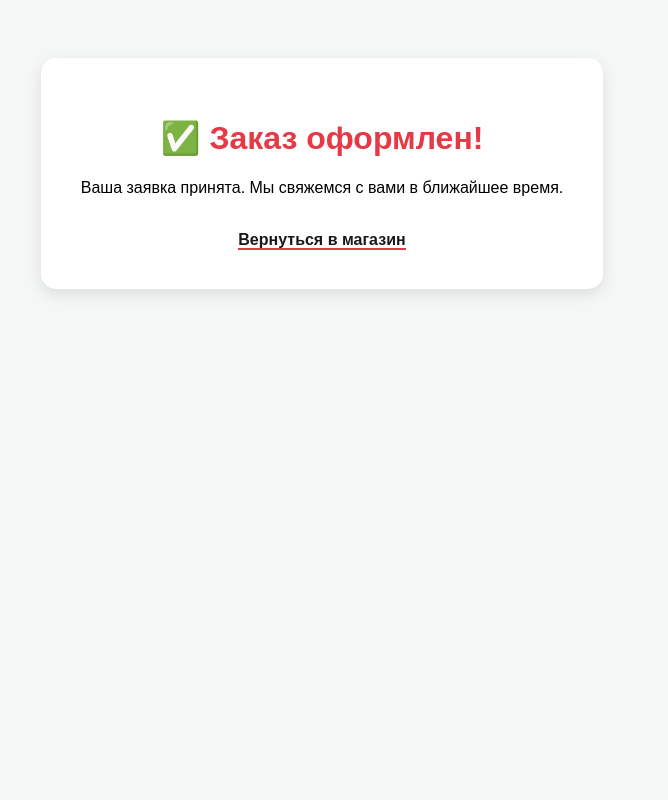
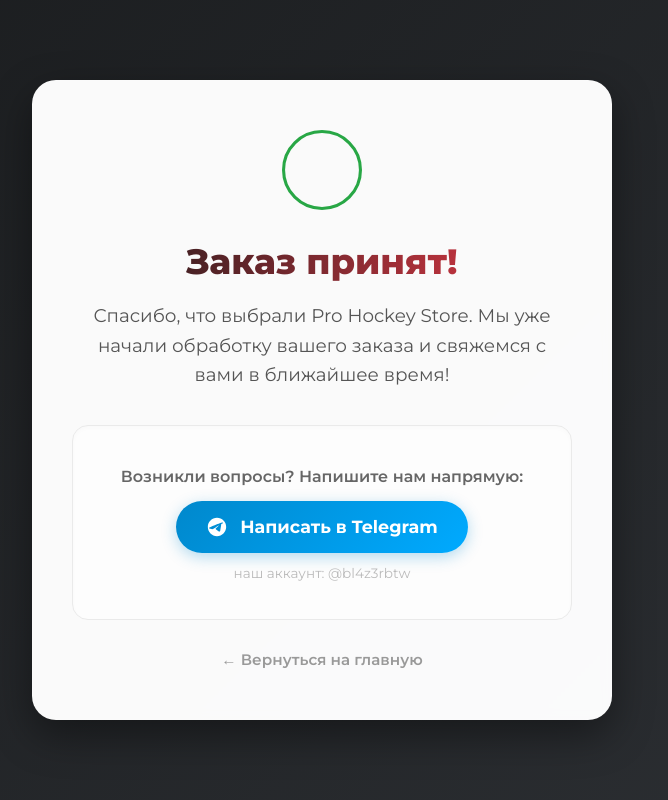
Before and after one commit to artik1112006-lang/pro_hockey-store, a FastAPI app: page /order_success in a window 1280 px wide. Shown: the whole page, without its empty margins (318-986 px from the left). Run offline with FastAPI, Linux system fonts and the light colour scheme.

Commit message:
Update order_success.html

```diff
--- a/templates/order_success.html
+++ b/templates/order_success.html
@@ -2,20 +2,173 @@
 <html lang="ru">
 <head>
     <meta charset="UTF-8">
-    <title>Заказ принят — PRO HOCKEY</title>
+    <meta name="viewport" content="width=device-width, initial-scale=1.0">
+    <title>Заказ оформлен — Pro Hockey Store</title>
+    <link href="https://fonts.googleapis.com/css2?family=Montserrat:wght@400;600;700;800&display=swap" rel="stylesheet">
+    <link rel="stylesheet" href="/static/style.css">
     <style>
-        body { font-family: sans-serif; text-align: center; padding: 50px; background: #f4f7f6; }
-        .card { background: white; padding: 40px; border-radius: 15px; display: inline-block; box-shadow: 0 5px 15px rgba(0,0,0,0.1); }
-        h1 { color: #e63946; }
-        a { color: #1a1a1a; text-decoration: none; font-weight: bold; border-bottom: 2px solid #e63946; }
+        body, html { margin: 0; padding: 0; height: 100%; font-family: 'Montserrat', sans-serif; }
+
+        body {
+            /* ТЕМНО-СЕРЫЙ ФОН */
+            background: linear-gradient(135deg, #1a1c1e 0%, #2c2f33 100%);
+            display: flex;
+            align-items: center;
+            justify-content: center;
+            color: #333;
+        }
+
+        .success-card {
+            background: rgba(255, 255, 255, 0.98);
+            padding: 50px 40px;
+            border-radius: 24px;
+            box-shadow: 0 15px 40px rgba(0,0,0,0.4);
+            width: 90%;
+            max-width: 500px;
+            text-align: center;
+            backdrop-filter: blur(5px);
+            animation: cardAppear 0.6s ease-out;
+        }
+
+        @keyframes cardAppear {
+            from { opacity: 0; transform: translateY(30px); }
+            to { opacity: 1; transform: translateY(0); }
+        }
+
+        .success-icon {
+            width: 80px;
+            height: 80px;
+            margin: 0 auto 30px auto;
+            display: block;
+        }
+
+        .success-icon__circle {
+            stroke-dasharray: 166;
+            stroke-dashoffset: 166;
+            stroke-width: 2;
+            stroke-miterlimit: 10;
+            stroke: #28a745;
+            fill: none;
+            animation: stroke 0.6s cubic-bezier(0.65, 0, 0.45, 1) forwards;
+        }
+
+        .success-icon__check {
+            transform-origin: 50% 50%;
+            stroke-dasharray: 48;
+            stroke-dashoffset: 48;
+            animation: stroke 0.3s cubic-bezier(0.65, 0, 0.45, 1) 0.8s forwards;
+        }
+
+        @keyframes stroke {
+            100% { stroke-dashoffset: 0; }
+        }
+
+        h1 {
+            font-size: 2.2rem;
+            font-weight: 800;
+            margin-bottom: 15px;
+            background: linear-gradient(90deg, #1a1a1a, #e63946);
+            -webkit-background-clip: text;
+            -webkit-text-fill-color: transparent;
+        }
+
+        .main-text {
+            color: #555;
+            font-size: 1.15rem;
+            line-height: 1.6;
+            margin-bottom: 35px;
+        }
+
+        .tg-contact-block {
+            background: #fdfdfd;
+            border-radius: 16px;
+            padding: 25px;
+            border: 1px solid #eaeaea;
+            box-shadow: inset 0 2px 5px rgba(0,0,0,0.02);
+            margin-bottom: 30px;
+        }
+
+        .tg-question {
+            font-size: 1rem;
+            color: #666;
+            margin-bottom: 15px;
+            font-weight: 600;
+        }
+
+        .tg-link-btn {
+            display: inline-flex;
+            align-items: center;
+            gap: 12px;
+            background: linear-gradient(135deg, #0088cc 0%, #00aaff 100%);
+            color: white;
+            text-decoration: none;
+            padding: 15px 30px;
+            border-radius: 50px;
+            font-weight: 700;
+            font-size: 1.1rem;
+            transition: 0.3s;
+            box-shadow: 0 4px 15px rgba(0,136,204,0.3);
+        }
+
+        .tg-link-btn:hover {
+            box-shadow: 0 6px 20px rgba(0,136,204,0.5);
+            transform: translateY(-3px);
+        }
+
+        .tg-btn-icon {
+            width: 22px;
+            height: 22px;
+        }
+
+        .tg-username-hint {
+            font-size: 0.85rem;
+            margin-top: 12px;
+            color: #bbb;
+            font-weight: 400;
+        }
+
+        .back-home-link {
+            display: inline-block;
+            color: #999;
+            text-decoration: none;
+            font-size: 0.95rem;
+            font-weight: 600;
+            transition: 0.2s;
+            border-bottom: 1px solid transparent;
+        }
+
+        .back-home-link:hover {
+            color: #e63946;
+            border-bottom: 1px solid #e63946;
+        }
     </style>
 </head>
 <body>
-    <div class="card">
-        <h1>✅ Заказ оформлен!</h1>
-        <p>Ваша заявка принята. Мы свяжемся с вами в ближайшее время.</p>
-        <br>
-        <a href="/">Вернуться в магазин</a>
+
+<div class="success-card">
+    <svg class="success-icon" viewBox="0 0 52 52">
+        <circle class="success-icon__circle" cx="26" cy="26" r="25" fill="none"/>
+        <path class="success-icon__check" fill="none" d="M14.1 27.2l7.1 7.2 16.7-16.8"/>
+    </svg>
+
+    <h1>Заказ принят!</h1>
+    <p class="main-text">Спасибо, что выбрали Pro Hockey Store. Мы уже начали обработку вашего заказа и свяжемся с вами в ближайшее время!</p>
+
+    <div class="tg-contact-block">
+        <p class="tg-question">Возникли вопросы? Напишите нам напрямую:</p>
+
+        <a href="https://t.me/bl4z3rbtw" target="_blank" class="tg-link-btn">
+            <svg class="tg-btn-icon" viewBox="0 0 24 24" fill="currentColor">
+                <path d="M12 2C6.48 2 2 6.48 2 12s4.48 10 10 10 10-4.48 10-10S17.52 2 12 2zm4.64 6.8c-.15 1.58-.8 5.42-1.13 7.19-.14.75-.42 1-.68 1.03-.58.05-1.02-.38-1.58-.75-.88-.58-1.38-.94-2.23-1.5-.99-.65-.35-1.01.22-1.59.15-.15 2.71-2.48 2.76-2.69.01-.03.01-.14-.07-.2-.08-.06-.19-.04-.27-.02-.11.02-1.93 1.23-5.46 3.62-.51.35-.98.52-1.4.51-.46-.01-1.35-.26-2.01-.48-.81-.27-1.46-.42-1.4-.88.03-.24.38-.49 1.04-.74 4.06-1.77 6.77-2.93 8.12-3.47 3.86-1.53 4.66-1.8 5.19-1.81.11 0 .37.03.53.16.14.11.18.26.2.36.02.1.04.28.02.4z"/>
+            </svg>
+            Написать в Telegram
+        </a>
+
+        <p class="tg-username-hint">наш аккаунт: @bl4z3rbtw</p>
     </div>
+
+    <a href="/" class="back-home-link">← Вернуться на главную</a>
+</div>
+
 </body>
 </html>
```
